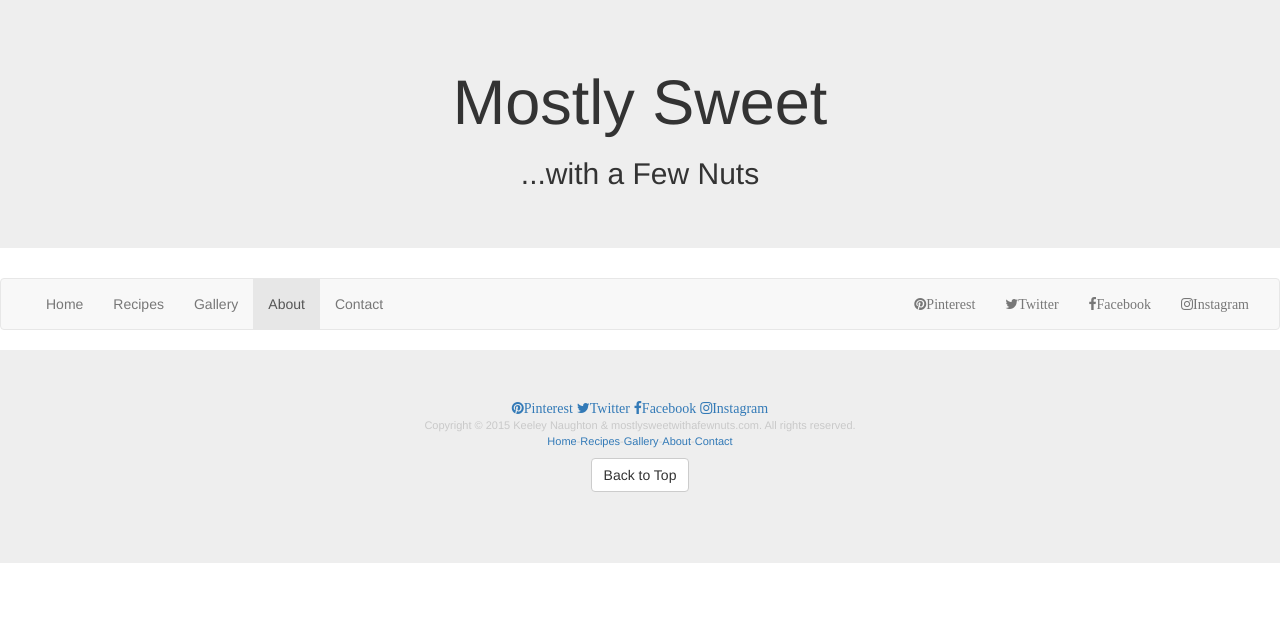
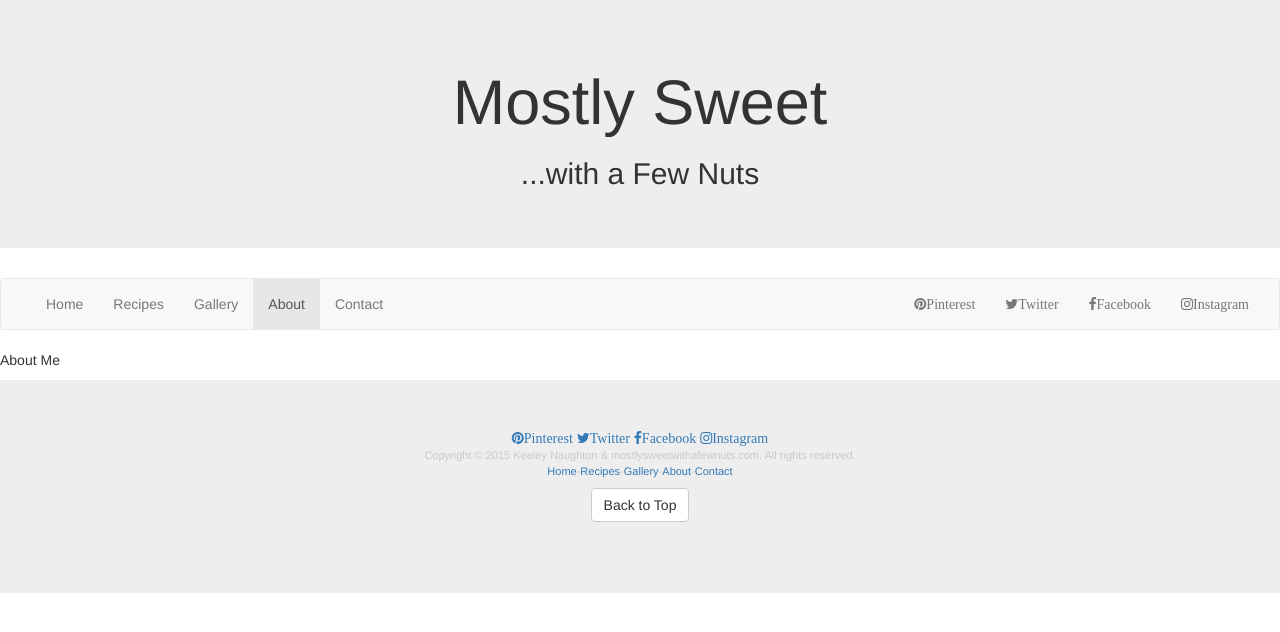
Before and after one commit to keeleyna/mostlysweet, a plain HTML site: page about.html in a window 1280 px wide. Drawn offline with nearby package versions, Linux system fonts and the light colour scheme.

Commit message:
Added about me section

```diff
--- a/about.html
+++ b/about.html
@@ -59,6 +59,9 @@
   </div><!-- /.container-fluid -->
 </nav>
 <!--End NavBar-->
+		<div>
+			<p>About Me</p>
+		</div>
 
  		<div class="jumbotron">
  			<div id="footer" class="container">
```
